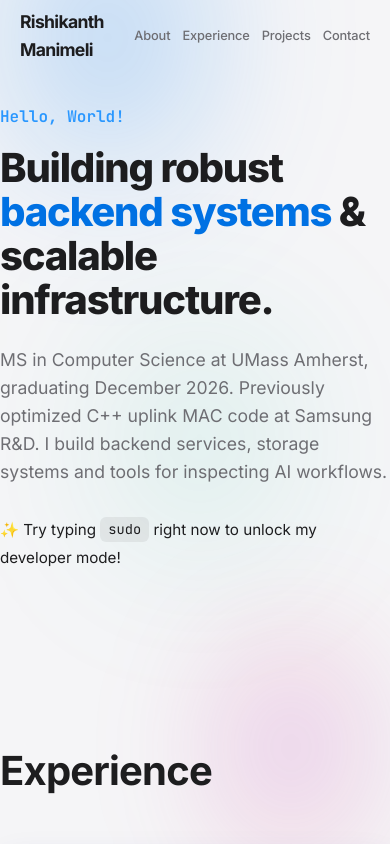
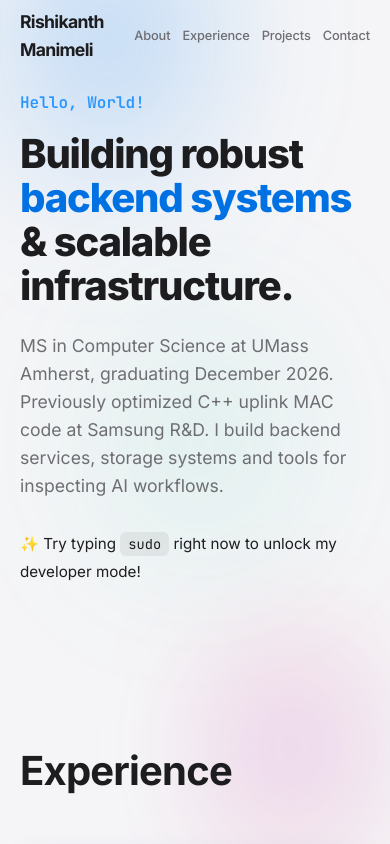
Before and after one commit to RiKan47/portfolio, a React (Vite) app: page / in a window 390 px wide. Shown: the top 844 px of the page. Built offline with nearby package versions, Linux system fonts and the light colour scheme.

Commit message:
Keep timeline animations within narrow mobile viewports

```diff
--- a/src/components/Timeline.tsx
+++ b/src/components/Timeline.tsx
@@ -30,8 +30,8 @@ export const Timeline = ({ items }: TimelineProps) => {
                         id={item.id}
                         style={{ scrollMarginTop: '7rem' }}
                         className={`timeline-alt-item timeline-alt-item--${side} ${item.isActive ? 'timeline-alt-item--active' : ''}`}
-                        initial={{ opacity: 0, x: side === 'left' ? -30 : 30 }}
-                        whileInView={{ opacity: 1, x: 0 }}
+                        initial={{ opacity: 0, y: 20 }}
+                        whileInView={{ opacity: 1, y: 0 }}
                         viewport={{ once: true, margin: "-50px" }}
                         transition={{ duration: 0.5, delay: idx * 0.06 }}
                     >
--- a/src/index.css
+++ b/src/index.css
@@ -754,6 +754,10 @@ a {
     padding: 4rem 0;
   }
 
+  .section.container {
+    padding-inline: 1.25rem;
+  }
+
   /* Collapse alternating timeline to single column */
   .timeline-alt-line {
     left: 1rem;
```
